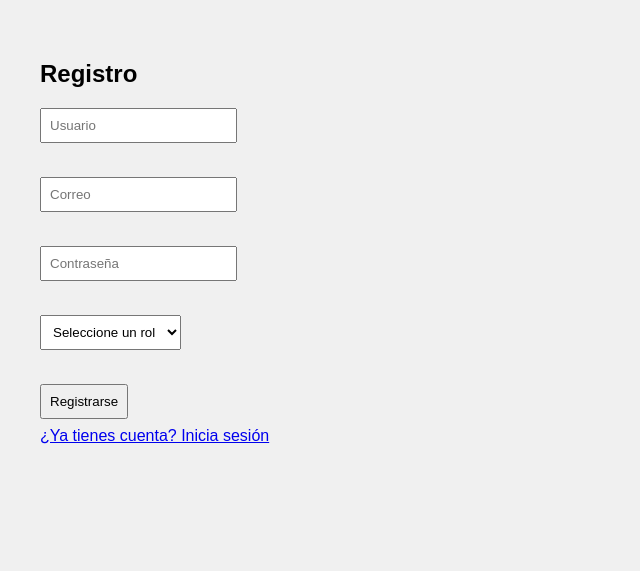
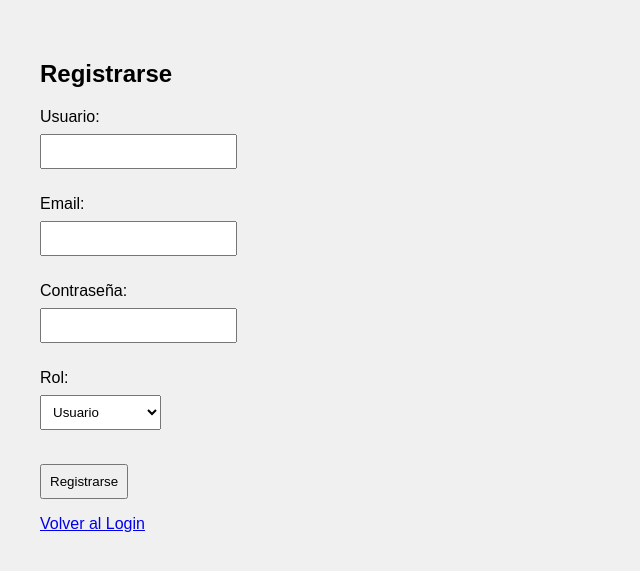
Before and after one commit to BSegovia-Tecsup/Lab_08_tarea, a Node server app: page /registro in a window 1280 px wide. Shown: the top 571 px of the page, without its empty margins (0-640 px from the left). Run offline with Node 20, Linux system fonts and the light colour scheme.

Commit message:
Primera correcion

```diff
--- a/views/registro.ejs
+++ b/views/registro.ejs
@@ -5,18 +5,23 @@
     <link rel="stylesheet" href="/estilos.css">
 </head>
 <body>
-  <h2>Registro</h2>
-  <form method="POST" action="/registro">
-    <input type="text" name="usuario" placeholder="Usuario" required><br>
-    <input type="email" name="email" placeholder="Correo" required><br>
-    <input type="password" name="password" placeholder="Contraseña" required><br>
+    <div class="contenedor">
+        <h2>Registrarse</h2>
+        <form action="/registro" method="POST">
+            <label>Usuario:</label>
+            <input type="text" name="usuario" required><br>
+            <label>Email:</label>
+            <input type="email" name="correo" required><br>
+            <label>Contraseña:</label>
+            <input type="password" name="contrasena" required><br>
+            <label>Rol:</label>
             <select name="rol" required>
-      <option value="">Seleccione un rol</option>
                 <option value="Usuario">Usuario</option>
                 <option value="Administrador">Administrador</option>
             </select><br>
             <button type="submit">Registrarse</button>
         </form>
-  <a href="/login">¿Ya tienes cuenta? Inicia sesión</a>
+        <p><a href="/">Volver al Login</a></p>
+    </div>
 </body>
 </html>
```
Also changed, not shown: views/bienvenida.ejs (+11 -6 lines), views/login.ejs (+20 -9 lines). Lines whose indentation alone changed are shown as unchanged.
